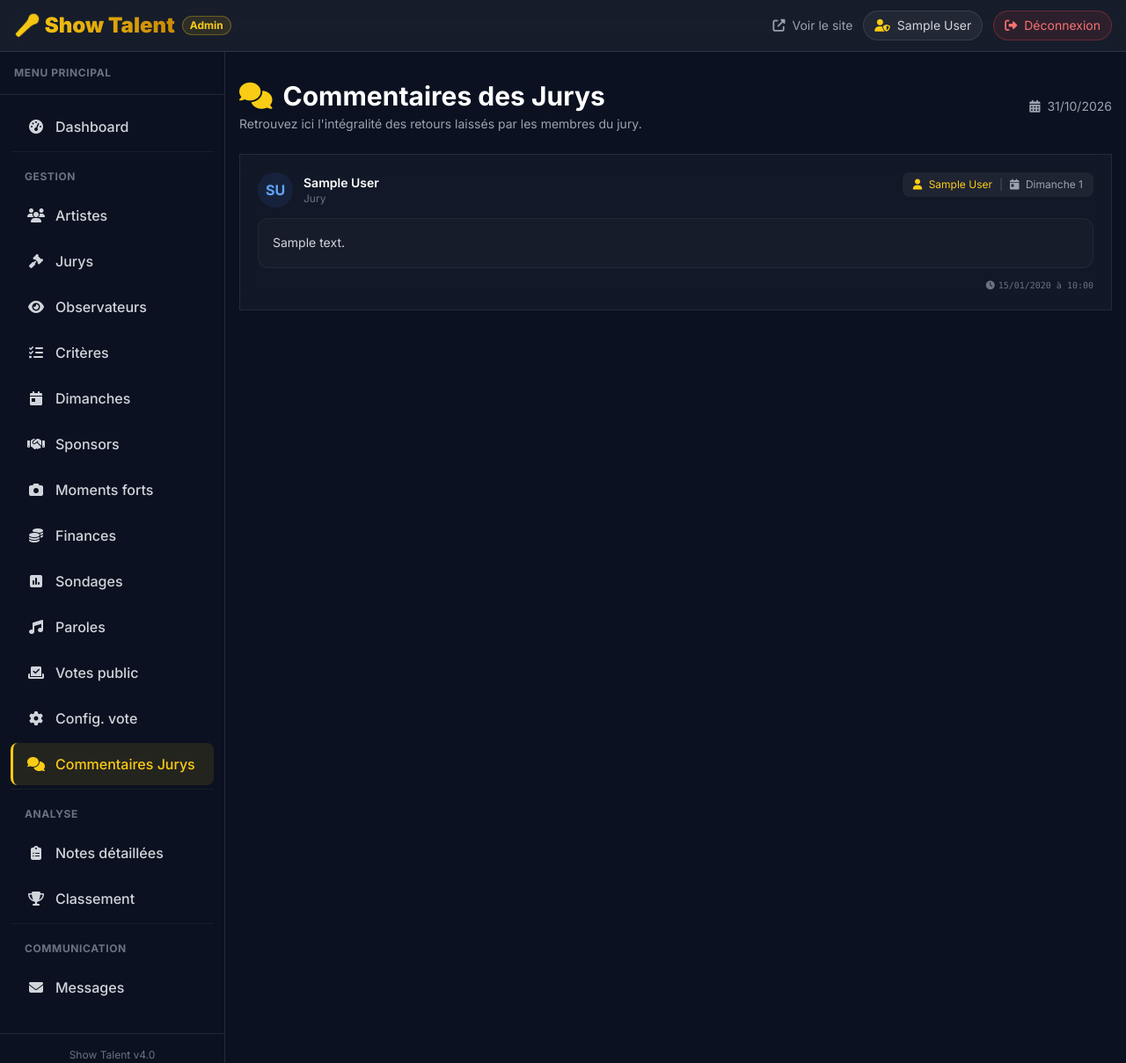
After one commit to celysfritzgerald/Gestion_Show-Talent, a Flask app: page /admin/comments in a window 1280 px wide. The commit adds this page. Shown: the whole page at 88% size. Run offline with Flask 3, Linux system fonts and the light colour scheme; the visitor is signed in with stand-in values (Sample User, id 1); tables that the repository leaves empty hold one stand-in row (values such as "Sample post"); some libraries are stand-ins or nearby versions.

Commit message:
Mise a jour du dashboard observer et admin

```diff
--- a/app/admin_routes.py
+++ b/app/admin_routes.py
@@ -2289,3 +2289,37 @@ def vote_settings():
         current_app.logger.exception("Détail")
         flash('Erreur lors du chargement.', 'danger')
         return redirect(url_for('admin.votes_dashboard'))
+
+# ═══════════════════════════════════════════════════════════
+# GESTION DES COMMENTAIRES DES JURYS
+# ═══════════════════════════════════════════════════════════
+
+@admin_bp.route('/comments')
+@admin_required
+@rate_limit(limit_per_minute=120)
+def comments():
+    """Vue globale de tous les commentaires laissés par les jurys."""
+    try:
+        # Pagination pour éviter de surcharger la page
+        page = request.args.get('page', 1, type=int)
+
+        # Récupération des commentaires avec les relations (jury, artiste, session)
+        pagination = (
+            Comment.query
+            .join(User, Comment.jury_id == User.id)
+            .join(Artist, Comment.artist_id == Artist.id)
+            .join(CompetitionSession, Comment.session_id == CompetitionSession.id)
+            .order_by(Comment.created_at.desc())
+            .paginate(page=page, per_page=30, error_out=False)
+        )
+
+        return render_template(
+            'admin/comments.html',
+            comments=pagination.items,
+            pagination=pagination,
+            now=datetime.utcnow(),
+        )
+    except Exception as e:
+        current_app.logger.error(f"Erreur admin.comments: {e}")
+        flash("Erreur lors du chargement des commentaires.", "danger")
+        return redirect(url_for('admin.dashboard'))
--- a/app/templates/admin/base_admin.html
+++ b/app/templates/admin/base_admin.html
@@ -184,6 +184,11 @@
     <i class="fas fa-cog w-5 text-center"></i>
     <span class="font-medium">Config. vote</span>
 </a>
+<a href="{{ url_for('admin.comments') }}"
+   class="sidebar-link flex items-center gap-3 px-4 py-3 rounded-lg text-gray-300 hover:text-white {% if request.endpoint == 'admin.comments' %}active{% endif %}">
+    <i class="fas fa-comments w-5 text-center"></i>
+    <span class="font-medium">Commentaires Jurys</span>
+</a>
 
                 <!-- ═══ SECTION ANALYSE ═══ -->
                 <div class="pt-3 mt-3 border-t border-white/5">
--- /dev/null
+++ b/app/templates/admin/comments.html
@@ -0,0 +1,102 @@
+{% extends "admin/base_admin.html" %}
+
+{% block title %}Commentaires des Jurys · Admin{% endblock %}
+
+{% block content %}
+<div class="section-dark py-8">
+    <div class="container mx-auto px-4 max-w-5xl">
+
+        <!-- En-tête -->
+        <div class="flex items-center justify-between mb-6">
+            <div>
+                <h1 class="text-2xl md:text-3xl font-bold text-white flex items-center gap-3">
+                    <i class="fas fa-comments text-yellow-400"></i>
+                    Commentaires des Jurys
+                </h1>
+                <p class="text-gray-400 text-sm mt-1">
+                    Retrouvez ici l'intégralité des retours laissés par les membres du jury.
+                </p>
+            </div>
+            <div class="text-sm text-gray-400">
+                <i class="fas fa-calendar-alt mr-1"></i> {{ now.strftime('%d/%m/%Y') if now else '' }}
+            </div>
+        </div>
+
+        {% if comments %}
+        <div class="space-y-4">
+            {% for c in comments %}
+            <div class="glass-card p-5 hover:border-yellow-400/30 transition">
+
+                <!-- En-tête du commentaire -->
+                <div class="flex flex-wrap items-start justify-between gap-4 mb-3">
+                    <div class="flex items-center gap-3">
+                        <div class="w-10 h-10 rounded-full bg-blue-500/10 text-blue-400 flex items-center justify-center font-bold">
+                            {{ c.jury.first_name[0] }}{{ c.jury.last_name[0] }}
+                        </div>
+                        <div>
+                            <div class="text-sm font-semibold text-white">
+                                {{ c.jury.full_name() }}
+                            </div>
+                            <div class="text-xs text-gray-500">
+                                Jury
+                            </div>
+                        </div>
+                    </div>
+
+                    <div class="flex items-center gap-2 text-xs text-gray-400 bg-white/5 px-3 py-1.5 rounded-lg">
+                        <span class="text-yellow-400"><i class="fas fa-user mr-1"></i> {{ c.artist.user.full_name() }}</span>
+                        <span class="text-gray-600">|</span>
+                        <span><i class="fas fa-calendar-day mr-1"></i> Dimanche {{ c.session.number }}</span>
+                    </div>
+                </div>
+
+                <!-- Contenu du commentaire -->
+                <div class="bg-white/[0.02] border border-white/5 rounded-xl p-4 mb-3">
+                    <p class="text-sm text-gray-300 leading-relaxed whitespace-pre-wrap">{{ c.comment }}</p>
+                </div>
+
+                <!-- Date et heure -->
+                <div class="flex items-center justify-end text-[10px] text-gray-500 font-mono">
+                    <i class="fas fa-clock mr-1"></i>
+                    {{ c.created_at.strftime('%d/%m/%Y à %H:%M') }}
+                </div>
+
+            </div>
+            {% endfor %}
+        </div>
+
+        <!-- Pagination -->
+        {% if pagination.pages > 1 %}
+        <nav class="flex flex-wrap items-center justify-center gap-2 mt-8">
+            {% if pagination.has_prev %}
+            <a href="{{ url_for('admin.comments', page=pagination.prev_num) }}" class="px-4 py-2 bg-white/5 hover:bg-white/10 border border-white/10 rounded-lg text-gray-300 transition">
+                <i class="fas fa-chevron-left mr-1"></i> Précédent
+            </a>
+            {% endif %}
+
+            <span class="px-4 py-2 bg-yellow-400 text-[#0B1120] font-bold rounded-lg">
+                {{ pagination.page }} / {{ pagination.pages }}
+            </span>
+
+            {% if pagination.has_next %}
+            <a href="{{ url_for('admin.comments', page=pagination.next_num) }}" class="px-4 py-2 bg-white/5 hover:bg-white/10 border border-white/10 rounded-lg text-gray-300 transition">
+                Suivant <i class="fas fa-chevron-right ml-1"></i>
+            </a>
+            {% endif %}
+        </nav>
+        {% endif %}
+
+        {% else %}
+        <!-- État vide -->
+        <div class="glass-card rounded-2xl p-12 text-center">
+            <i class="fas fa-comment-slash text-5xl text-gray-600 mb-4"></i>
+            <h2 class="text-xl font-bold text-white mb-2">Aucun commentaire</h2>
+            <p class="text-gray-400 text-sm">
+                Les jurys n'ont pas encore laissé de commentaires.
+            </p>
+        </div>
+        {% endif %}
+
+    </div>
+</div>
+{% endblock %}
--- a/app/templates/observer/dashboard.html
+++ b/app/templates/observer/dashboard.html
@@ -157,7 +157,6 @@
             {% endif %}
 
 
-            {% endif %}
         </div>
 
         <!-- Colonne latérale -->
```
